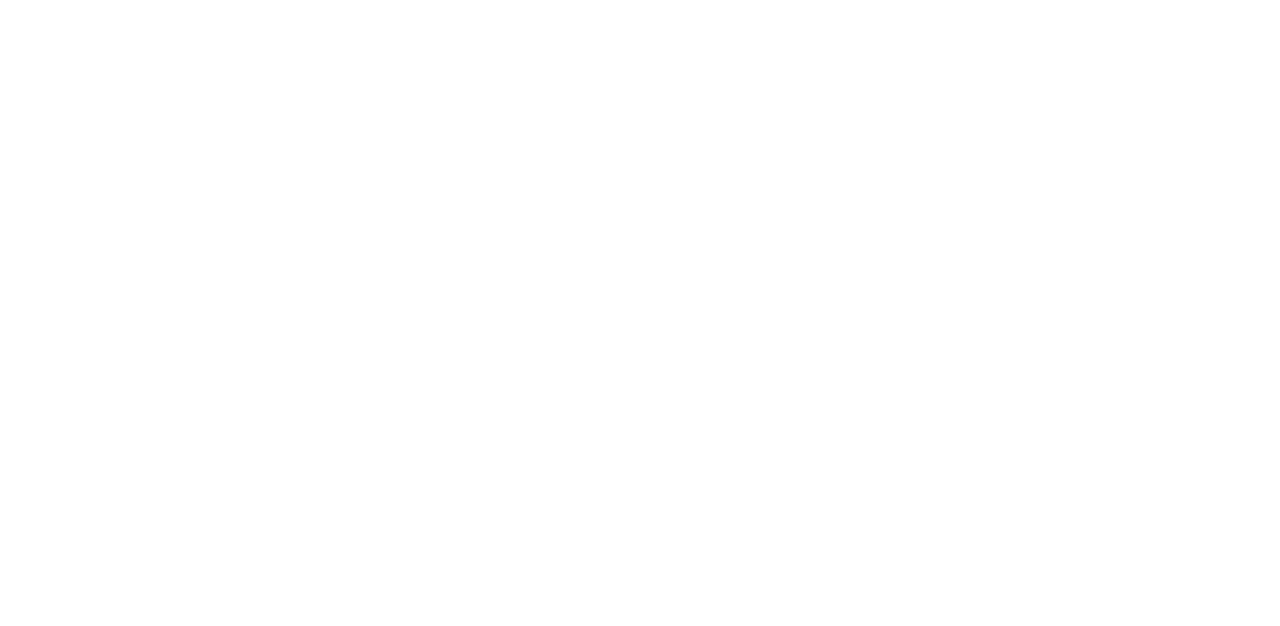
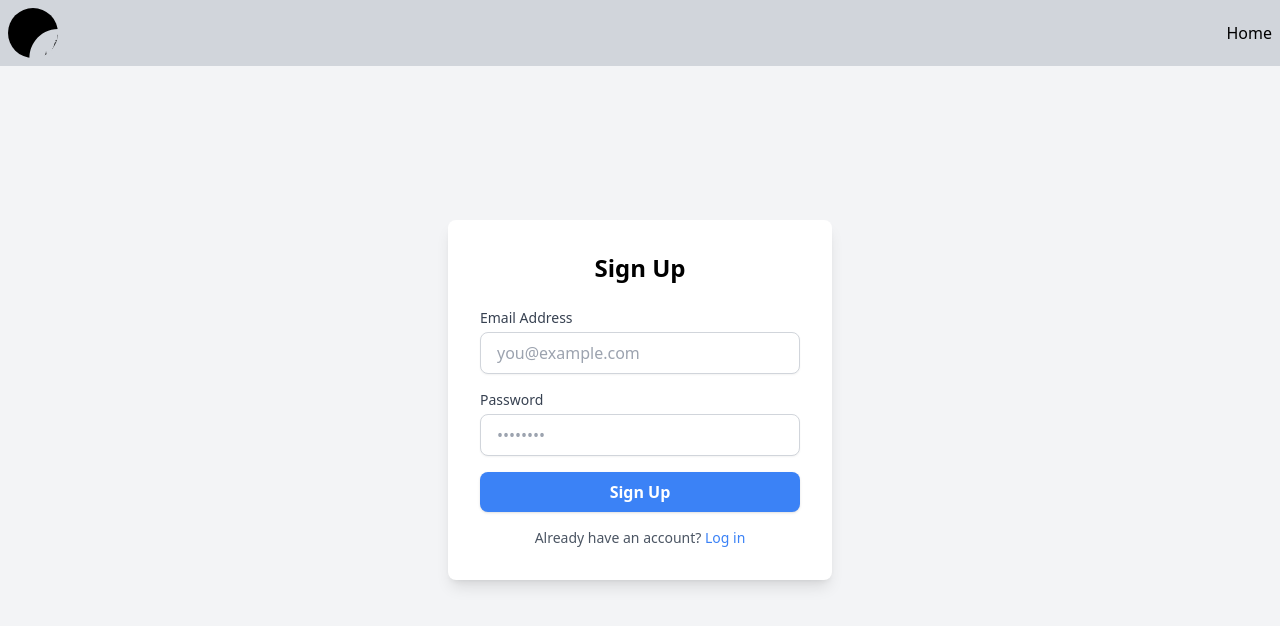
Before and after one commit to neeraj10122004/AcrossIndia, a React (Vite) app in the folder frontend/: page /signup in a window 1280 px wide. Before the commit this address had no page. Shown: the top 626 px of the page. Built offline with nearby package versions, Linux system fonts and the light colour scheme.

Commit message:
signsignup

```diff
--- a/frontend/package.json
+++ b/frontend/package.json
@@ -10,10 +10,12 @@
     "preview": "vite preview"
   },
   "dependencies": {
+    "@fortawesome/react-fontawesome": "^0.2.2",
     "axios": "^1.7.7",
     "framer-motion": "^11.11.17",
     "react": "^18.3.1",
     "react-dom": "^18.3.1",
+    "react-icons": "^5.3.0",
     "react-router-dom": "^6.26.2"
   },
   "devDependencies": {
--- a/frontend/src/App.jsx
+++ b/frontend/src/App.jsx
@@ -8,6 +8,7 @@
 import { Flights } from './pages/Flights'
 import { Hotels } from './pages/Hotels'
 import { Loading } from './components/Loading'
+import { SignUp } from './components/SignUp'
 import { SignIn } from './components/SignIn'
 
 function App() {
@@ -22,7 +23,7 @@
 
   return (
     <>
-      {check && <div><SignIn/></div>}
+      {check && <div><Loading/></div>}
       {!check &&
       <div>
       <Router>
@@ -33,6 +34,8 @@
         <Route path="/flights" element={<Flights/>} />
         <Route path="/hotels" element={<Hotels/>} />
         <Route path="/about" element={<About/>} />
+        <Route path="/signin" element={<SignIn/>} />
+        <Route path="/signup" element={<SignUp/>} />
       </Routes>
       </Router>
       </div>
--- /dev/null
+++ b/frontend/src/components/Footer.jsx
@@ -0,0 +1,89 @@
+import React from "react";
+import { FaFacebookF, FaTwitter, FaInstagram, FaLinkedin } from "react-icons/fa";
+
+export const Footer = () => {
+  return (
+    <footer className="bg-gray-100 text-black py-8">
+      <div className="container mx-auto px-4">
+        {/* Top Section */}
+        <div className="flex flex-wrap justify-between items-center">
+          {/* Brand Name or Logo */}
+
+          <div className="mb-4 md:mb-0">
+            <h1 className="text-2xl font-bold">AcrossIndia</h1>
+          </div>
+
+          {/* Navigation Links */}
+          <nav className="flex space-x-6">
+            <a href="#services" className="hover:underline">
+              Services
+            </a>
+            <a href="#blog" className="hover:underline">
+              Blog
+            </a>
+            <a href="#contact" className="hover:underline">
+              Contact
+            </a>
+          </nav>
+        </div>
+
+        {/* Divider */}
+        <hr className="my-6 border-gray-700" />
+
+        {/* Middle Section */}
+        <div className="flex flex-wrap justify-between items-center">
+          {/* Contact Information */}
+          <div className="mb-4 md:mb-0">
+            <p className="text-sm">Phone: +91 9492995001</p>
+            <p className="text-sm">Email: support@AcrossIndia.com</p>
+            <p className="text-sm">Address: Vangara Street, Kurupam, India</p>
+          </div>
+
+          {/* Social Media Links */}
+          <div className="flex space-x-4">
+            <a
+              href="https://facebook.com"
+              target="_blank"
+              rel="noopener noreferrer"
+              className="hover:text-blue-500"
+            >
+              <FaFacebookF />
+            </a>
+            <a
+              href="https://twitter.com"
+              target="_blank"
+              rel="noopener noreferrer"
+              className="hover:text-blue-400"
+            >
+              <FaTwitter />
+            </a>
+            <a
+              href="https://instagram.com"
+              target="_blank"
+              rel="noopener noreferrer"
+              className="hover:text-pink-500"
+            >
+               <FaInstagram />
+            </a>
+            <a
+              href="https://linkedin.com"
+              target="_blank"
+              rel="noopener noreferrer"
+              className="hover:text-blue-600"
+            >
+              <FaLinkedin />
+            </a>
+          </div>
+        </div>
+
+        {/* Divider */}
+        <hr className="my-6 border-gray-700" />
+
+        {/* Bottom Section */}
+        <div className="text-center text-sm">
+          <p>&copy; {new Date().getFullYear()} AcrossIndia. All Rights Reserved.</p>
+        </div>
+      </div>
+    </footer>
+  );
+};
--- /dev/null
+++ b/frontend/src/components/Nav.jsx
@@ -0,0 +1,24 @@
+import React from 'react';
+import { Link } from 'react-router-dom';
+import Icon from '../assets/Icon.svg';
+
+export const Nav = () => {
+  return (
+    <div className="flex items-center justify-between p-2">
+      <div className="flex items-center justify-center gap-10">
+        <div>
+          <img
+            className="rounded-full"
+            src={Icon}
+            alt="icon"
+            width="50"
+            height="50"
+          />
+        </div>
+      </div>
+      <div className="flex items-center justify-center gap-5">
+        <div><Link to="/">Home</Link></div>
+      </div>
+    </div>
+  );
+};
--- a/frontend/src/components/Navbar.jsx
+++ b/frontend/src/components/Navbar.jsx
@@ -49,6 +49,8 @@
       </div>
       <div className="flex items-center justify-center gap-5">
         <Search />
+        <div className="rounded-full p-3 bg-gray-100 text-black"><Link to="/signin">SignIn</Link></div>
+        <div className="rounded-full p-3 bg-gray-100 text-black"><Link to="/signup">SignUp</Link></div>
         <div className="rounded-full p-3 bg-gray-100 text-black">Acc</div>
       </div>
     </div>
--- a/frontend/src/components/SignIn.jsx
+++ b/frontend/src/components/SignIn.jsx
@@ -1,5 +1,7 @@
 import React from 'react'
 import { useState } from 'react'
+import { Link } from 'react-router-dom';
+import { Nav } from './Nav';
 
 export const SignIn = () => {
   const [email, setEmail] = useState("");
@@ -11,6 +13,10 @@
   };
 
   return (
+    <>
+    <div className=" bg-gray-300 fixed top-0 left-0 w-full z-50">
+        <Nav />
+      </div>
     <div className="flex justify-center items-center min-h-screen bg-gray-100">
             <form
                 className="bg-white p-8 rounded-lg shadow-lg w-96"
@@ -56,11 +62,11 @@
 
                 <p className="text-center text-sm mt-4">
                     Don't have an account?{" "}
-                    <a href="#" className="text-blue-500 hover:underline">
-                        Register
-                    </a>
+                    <Link to="/signup" className="text-blue-500 hover:underline" >Register</Link>
+
                 </p>
             </form>
         </div>
+        </>
   )
 }
--- a/frontend/src/components/SignUp.jsx
+++ b/frontend/src/components/SignUp.jsx
@@ -1,7 +1,84 @@
 import React from 'react'
+import { useState } from 'react';
+import { Link } from 'react-router-dom';
+import { Nav } from './Nav';
 
 export const SignUp = () => {
+  const [formData, setFormData] = useState({
+    email: "",
+    password: "",
+  });
+
+  const handleChange = (e) => {
+    const { name, value } = e.target;
+    setFormData({ ...formData, [name]: value });
+  };
+
+  const handleSubmit = (e) => {
+    e.preventDefault();
+    console.log("Form submitted:", formData);
+    // Add your form submission logic here
+  };
+
   return (
-    <div>SignUp</div>
+    <>
+    <div className=" bg-gray-300 fixed top-0 left-0 w-full z-50">
+        <Nav />
+      </div>
+    <div className="min-h-screen flex items-center justify-center bg-gray-100">
+      <div className="bg-white p-8 rounded-lg shadow-lg w-full max-w-sm">
+        <h1 className="text-2xl font-bold text-center mb-6">Sign Up</h1>
+        <form onSubmit={handleSubmit} className="space-y-4">
+          {/* Email Field */}
+          <div>
+            <label htmlFor="email" className="block text-sm font-medium text-gray-700">
+              Email Address
+            </label>
+            <input
+              type="email"
+              id="email"
+              name="email"
+              value={formData.email}
+              onChange={handleChange}
+              className="w-full mt-1 px-4 py-2 border border-gray-300 rounded-lg shadow-sm focus:outline-none focus:ring-2 focus:ring-blue-500 focus:border-blue-500"
+              placeholder="you@example.com"
+              required
+            />
+          </div>
+          {/* Password Field */}
+          <div>
+            <label htmlFor="password" className="block text-sm font-medium text-gray-700">
+              Password
+            </label>
+            <input
+              type="password"
+              id="password"
+              name="password"
+              value={formData.password}
+              onChange={handleChange}
+              className="w-full mt-1 px-4 py-2 border border-gray-300 rounded-lg shadow-sm focus:outline-none focus:ring-2 focus:ring-blue-500 focus:border-blue-500"
+              placeholder="••••••••"
+              required
+            />
+          </div>
+          {/* Submit Button */}
+          <div>
+            <button
+              type="submit"
+              className="w-full py-2 px-4 bg-blue-500 text-white font-bold rounded-lg shadow hover:bg-blue-600 focus:outline-none focus:ring-2 focus:ring-blue-500 focus:ring-offset-1"
+            >
+              Sign Up
+            </button>
+          </div>
+        </form>
+        <p className="text-sm text-center text-gray-600 mt-4">
+          Already have an account?{" "}
+          <Link to="/signin" className="text-blue-500 hover:underline" >
+            Log in
+          </Link>
+        </p>
+      </div>
+    </div>
+    </>
   )
 }
--- a/frontend/src/pages/About.jsx
+++ b/frontend/src/pages/About.jsx
@@ -6,6 +6,7 @@
 
     <div>
         <Navbar loc="About"/>
+
     </div>
   )
 }
--- a/frontend/src/pages/Home.jsx
+++ b/frontend/src/pages/Home.jsx
@@ -1,11 +1,12 @@
-import React, { useState } from 'react'
-import { Navbar } from '../components/Navbar'
-import { BasicCard } from '../components/BasicCard'
-import RunningCard from '../components/RunningCard'
-import TitleCard from '../components/TitleCard'
+import React, { useState } from "react";
+import { Navbar } from "../components/Navbar";
+import { BasicCard } from "../components/BasicCard";
+import RunningCard from "../components/RunningCard";
+import TitleCard from "../components/TitleCard";
+import { Footer } from "../components/Footer";
 
 export const Home = () => {
-  const items = Array.from({ length: 17 }, (_, index) => index + 1); // Example list of items
+  const items = Array.from({ length: 17 }, (_, index) => `Item ${index + 1}`); // Example list of items
   const [startIndex, setStartIndex] = useState(0);
   const visibleItemsCount = 5;
 
@@ -30,34 +31,32 @@
   return (
     <>
       <div>
-        <Navbar loc="Home"/>
-        <div className='flex p-10 '>
-          <RunningCard/>
-          <TitleCard/>
+        <Navbar loc="Home" />
+        <div className="flex p-10">
+          <RunningCard />
+          <TitleCard />
         </div>
-        <div className="flex justify-between items-center p-10">
+        <div className="flex justify-between items-center p-10 gap-5">
           <button
             onClick={handlePrevious}
-          className="px-4 py-2 bg-blue-500 text-white rounded hover:bg-blue-600"
+            className=" rounded-full px-4 py-2 bg-gray-100 text-black hover:bg-gray-300"
           >
-          Previous
+            &lt;
           </button>
           <div className="flex gap-10">
             {visibleItems.map((item, index) => (
-            <BasicCard title={index} />
+              <BasicCard key={index} title={item} />
             ))}
           </div>
           <button
             onClick={handleNext}
-          className="px-4 py-2 bg-blue-500 text-white rounded hover:bg-blue-600"
+            className=" rounded-full px-4 py-2 bg-gray-100 text-black hover:bg-gray-300"
           >
-          Next
+            &gt;
           </button>
         </div>
-
-
-
+        <Footer/>
       </div>
     </>
-  )
-}
+  );
+};
```
Also changed, not shown: 2 other files (tests, documents, lock files or other folders). Lines whose indentation alone changed are shown as unchanged.
